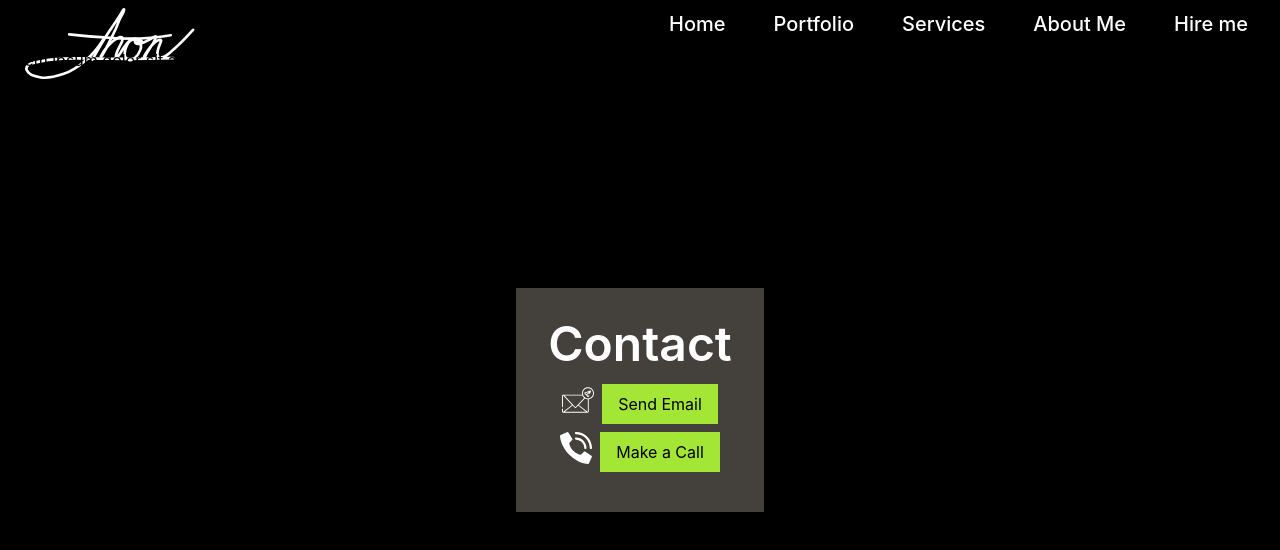
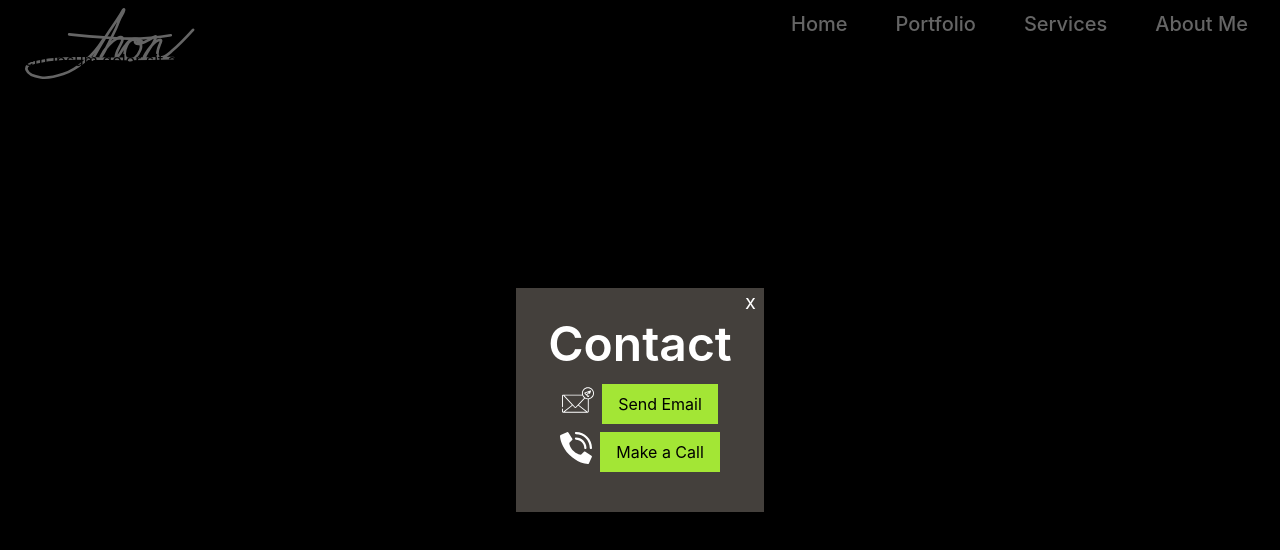
Before and after one commit to Jhon-Idrovo/portfolio-nextjs, a Next.js app: page /tests in a window 1280 px wide. Shown: the top 550 px of the page. Built offline with nearby package versions, Linux system fonts and the light colour scheme.

Commit message:
ready for feedback

```diff
--- a/components/BnftsCard.jsx
+++ b/components/BnftsCard.jsx
@@ -20,7 +20,9 @@ function BnftsCard({ benefit, index, CTA, children }) {
         </div>
       ) : null}
       {children}
-      <button className="CTA bnft-btn">{CTA}</button>
+      <button className="CTA bnft-btn" onClick={CTA.action}>
+        {CTA.t}
+      </button>
     </div>
   );
 }
--- a/components/Contact.jsx
+++ b/components/Contact.jsx
@@ -1,9 +1,15 @@
 import Link from "next/link";
 
-function Contact() {
+function Contact({ close }) {
   return (
-    <div className="fixed top-0 left-0 right-0 bottom-0 flex justify-center items-center">
-      <div className="bg-secondary flex flex-col justify-center items-center p-8">
+    <div className="contact-base">
+      <div className="relative bg-secondary flex flex-col justify-center items-center p-8">
+        <button
+          className="text-txt-secondary text-xl absolute top-0 right-2"
+          onClick={close}
+        >
+          x
+        </button>
         <h2 className="text-txt-base mb-4">Contact</h2>
         <div className="contact-item">
           <svg
--- a/components/ServiceCard.jsx
+++ b/components/ServiceCard.jsx
@@ -10,7 +10,9 @@ function ServiceCard({ benefit, index, CTA, children }) {
       <h6 className="service-title">{benefit.title}</h6>
       <p className="service-text">{benefit.desc}</p>
       {children}
-      <button className="CTA service-btn">{CTA}</button>
+      <button className="CTA service-btn" onClick={CTA.action}>
+        {CTA.t}
+      </button>
     </div>
   );
 }
--- a/pages/index.jsx
+++ b/pages/index.jsx
@@ -11,13 +11,20 @@ import FAQ from "../components/FAQ";
 import { es, en } from "../lib/texts";
 import ServiceCard from "../components/ServiceCard";
 import WorkCard from "../components/WorkCard";
+import Contact from "../components/Contact";
 
 export default function Home() {
   const router = useRouter();
   const { locale } = router;
   const texts = locale === "en" ? en : es;
+  const [isContactOpen, setIsContactOpen] = useState(false);
+  const openContact = () => {
+    setIsContactOpen(true);
+  };
+
   return (
     <>
+      {isContactOpen ? <Contact close={() => setIsContactOpen(false)} /> : null}
       <Head>
         <title>B.E.</title>
       </Head>
@@ -39,7 +46,9 @@ export default function Home() {
           <p className="hero-subheader text-txt-base w-1/2 z-10 mt-4">
             {texts.indexHeroSubheader}
           </p>
-          <button className="CTA hero-btn">{texts.contactMe}</button>
+          <button className="CTA hero-btn" onClick={openContact}>
+            {texts.contactMe}
+          </button>
         </div>
       </section>
       <section className="section bnfts-section" id="benefits">
@@ -50,7 +59,7 @@ export default function Home() {
             benefit={benefit}
             key={index}
             index={index}
-            CTA={texts.contactMe}
+            CTA={{ t: texts.contactMe, action: openContact }}
           />
         ))}
       </section>
@@ -70,7 +79,7 @@ export default function Home() {
           {texts.services.map((service, index) => (
             <ServiceCard
               benefit={service}
-              CTA={texts.contactMe}
+              CTA={{ t: texts.contactMe, action: openContact }}
               index={index}
               key={index}
             >
--- a/styles/global.css
+++ b/styles/global.css
@@ -410,6 +410,11 @@ h6 {
 }
 
 /* CONTACT */
+.contact-base {
+  @apply fixed top-0 left-0 right-0 bottom-0 flex justify-center items-center bg-base;
+  background-color: rgba(0, 0, 0, 0.603);
+  z-index: 999999;
+}
 .contact-item {
   @apply flex justify-center mb-2 w-full;
 }
```
Also changed, not shown: lib/texts.js.
